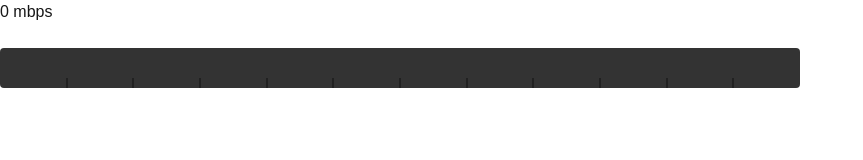
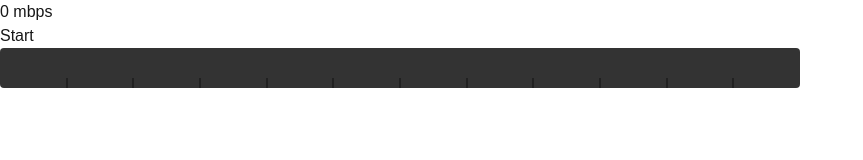
Before and after one commit to ag10889/speedtest, a Next.js app: page / in a window 1280 px wide. Shown: the top 160 px of the page, without its empty margins (0-863 px from the left). Built offline with nearby package versions, Linux system fonts and the light colour scheme.

Commit message:
Changed style

```diff
--- a/src/app/page.tsx
+++ b/src/app/page.tsx
@@ -103,26 +103,16 @@ export default function Home() {
   return (
     <main>
       {/* Speed text & start button */}
-      <div className="flex items-center justify-center h-1/2">
+      <div className="flex justify-center mt-64">
+        <h1 className="text-center text-8xl mr-8">{averageSpeedMbps !== null ? (averageSpeedMbps.toFixed(2)) : (0)} mbps</h1>
+      </div>
 
-        <div className="flex justify-center">
-          <h1 className = "mt-64 text-center text-8xl mr-8">{averageSpeedMbps !== null ? (averageSpeedMbps.toFixed(2)) : (0)} mbps</h1>
-          <button onClick={handleStartTest} disabled={isTesting} className="bg-red-500 hover:bg-red-600 text-white font-bold p-4 rounded  mt-64">
-            <svg
-              xmlns="http://www.w3.org/2000/svg"
-              fill="none"
-              viewBox="0 0 24 24"
-              strokeWidth="2"
-              stroke="currentColor"
-              className="w-6 h-6"
-              strokeLinecap="round"
-              strokeLinejoin="round"
-            >
-              <path d="M16.023 9.348h4.992v-.001M2.985 19.644v-4.992h4.992m-4.993 0 3.181 3.183a8.25 8.25 0 0 0 13.803-3.7M4.031 9.865a8.25 8.25 0 0 1 13.803-3.7l3.181 3.182m0-4.991v4.99" />
-            </svg>
-          </button>
-        </div>
-
+      <div className="flex justify-center mt-6">
+        <button onClick={handleStartTest} disabled={isTesting} className="relative h-fit m-auto inline-flex items-center justify-center p-0.5 overflow-hidden text-sm font-medium text-gray-900 rounded-lg group bg-gradient-to-tr from-[#770000] to-[#dd0000] group-hover:from-[#770000] group-hover:to-[#dd0000] hover:text-white dark:text-white focus:ring-4 focus:outline-none focus:ring-pink-200 dark:focus:ring-pink-800">
+          <span className="relative px-8 py-3 transition-all ease-in duration-75 bg-white dark:bg-[#0a0a0a] rounded-md group-hover:bg-opacity-0 text-xl">
+            Start
+          </span>
+        </button>
       </div>
 
       {/* Speedometer */}
```
